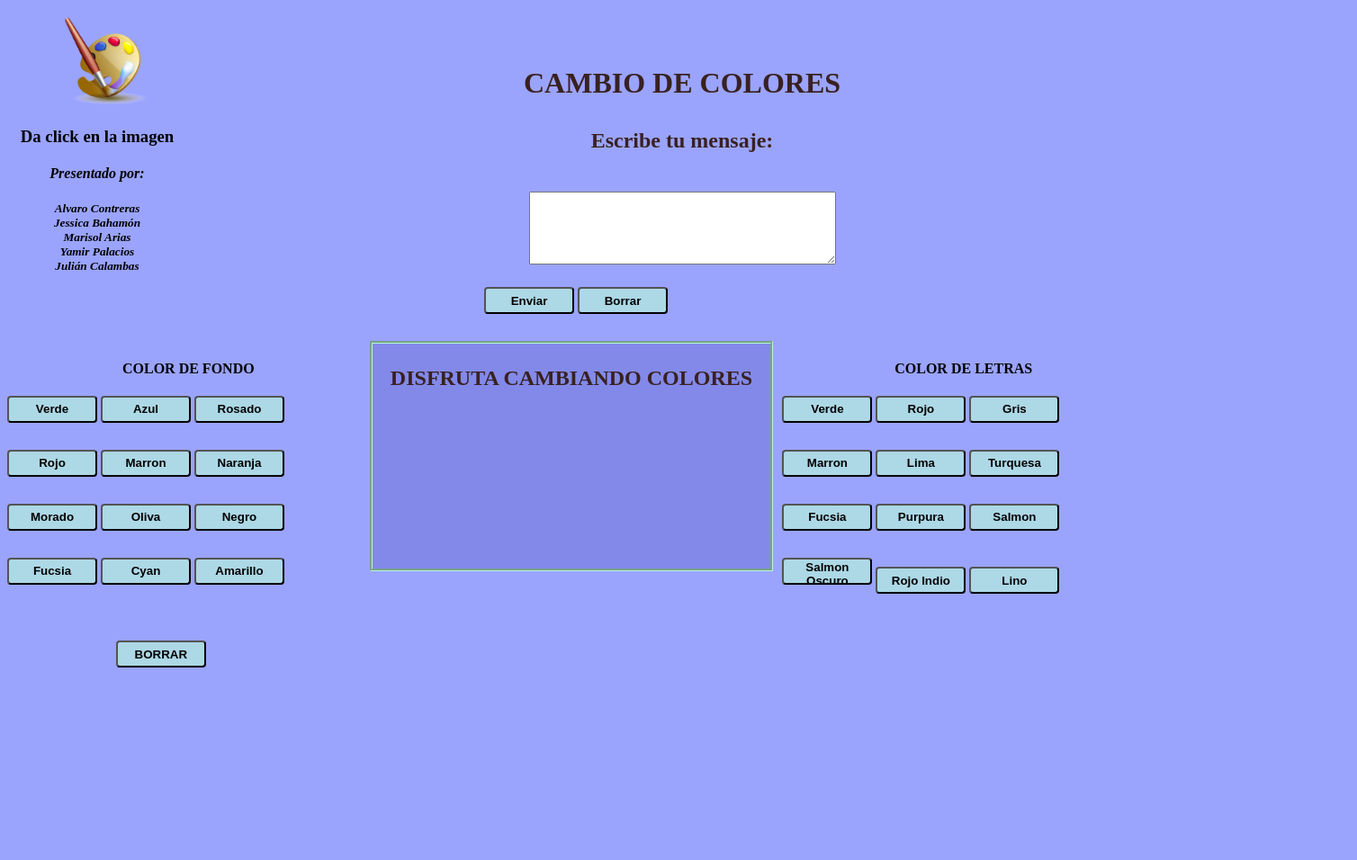
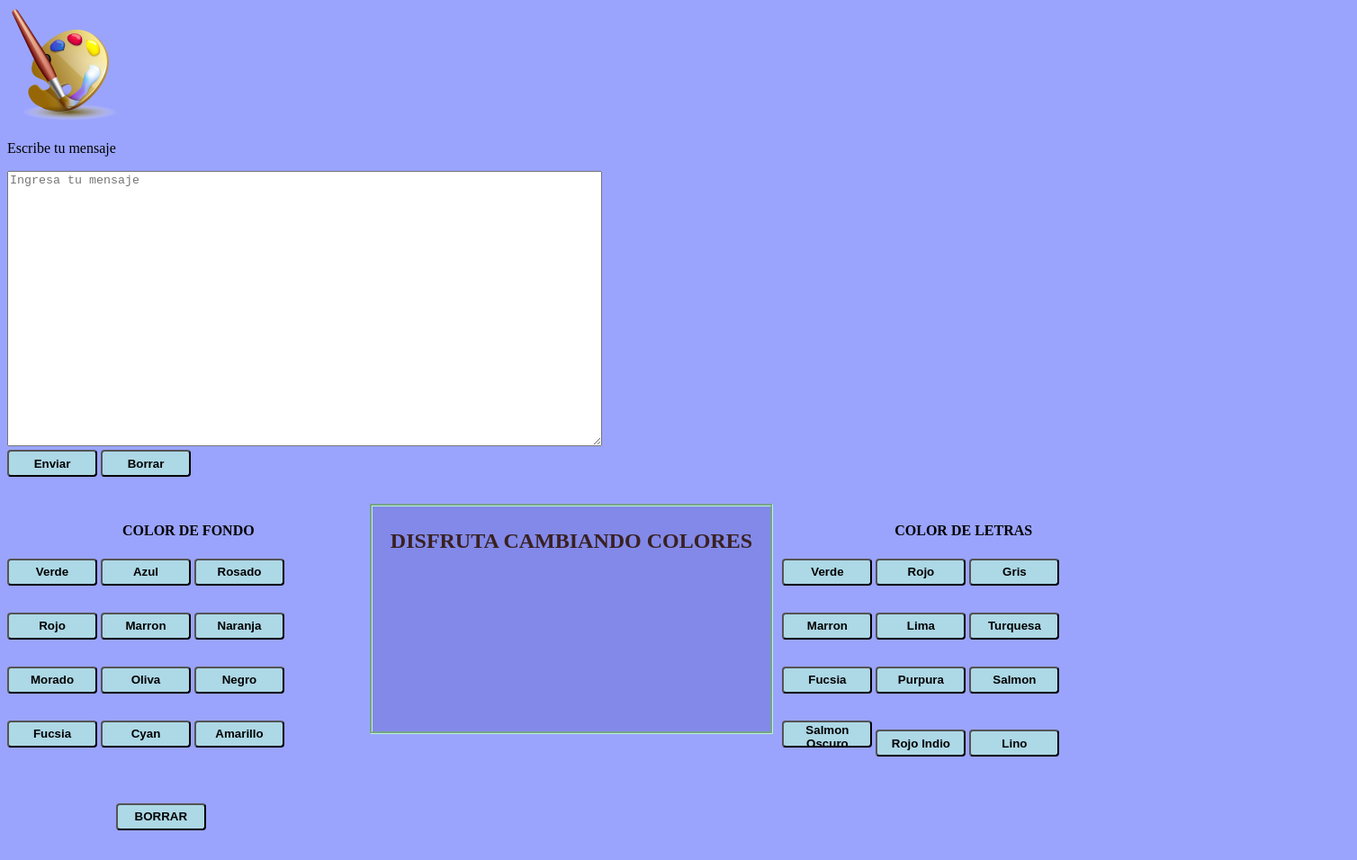
Before and after one commit to mariemiarias/paginaweb, a plain HTML site: page index.html in a window 1280 px wide. Shown: the whole page at 90% size, 1508 px wide, since content can reach past the window. Before the commit the page ends 800 px from the top, so only its background shows below. Drawn offline with Linux system fonts and the light colour scheme.

Commit message:
Update index.html

```diff
--- a/index.html
+++ b/index.html
@@ -10,23 +10,33 @@
 <!–– ingresar imagen y datos de las personas que realizamos el trabajo ––>
 
 <body>
-    <div class="container1">
-        <div class="Presentado">
-            <img class="img" id="btn-colores" src="imagenes/paleta.png">
-            <h3>Da click en la imagen</h3>
-            <i> <b><h4>Presentado por:</h4>
-			<h5>Alvaro Contreras<br>Jessica Bahamón<br>Marisol Arias<br>Yamir Palacios<br>Julián Calambas</b></i></h5>
-        </div>
-        <div class="Titulo">
-            <h1 class="title">CAMBIO DE COLORES</h1>
-            <h2>Escribe tu mensaje: </h2> <br>
-            <textarea id="mensaje" rows="5" cols="40"></textarea>
-        </div>
-        <div>
-            <button class="Enviar" value="Enviar mensaje" onclick="leeTexto()"> Enviar </button>
-            <button class="Eliminar" value="Borrar" onclick="borrarTexto()"> Borrar </button>
-        </div>
-    </div>
+    <!-- Inicio del Header -->
+	<header class="header">
+		<div class="header-img">
+			<img class="img-item" id="btn-colores" src="imagenes/paleta.png">
+		</div>
+		<div class="header-messeger">
+			<p>Escribe tu mensaje</p>
+		</div>
+	</header>
+	<!-- Fin del header -->
+
+	<!--  -->
+	<section class="section-container">
+		<div class="container-title">
+
+			<div class="title-text_area">
+				<textarea id="mensaje" rows="20" cols="80" placeholder="Ingresa tu mensaje"></textarea>
+			</div>
+		</div>
+	</section>
+
+	<div class="button-submit">
+		<div class="submit-send-delete">
+	  		<button class="send" value="Enviar mensaje" onclick="leeTexto()"> Enviar </button>
+	  		<button class="delete" value="Borrar" onclick="borrarTexto()"> Borrar </button>
+  		</div>
+	</div>
 
     <!–– Como lo camos los botones y donde se raliza el cambio del fondo ––>
 
```
